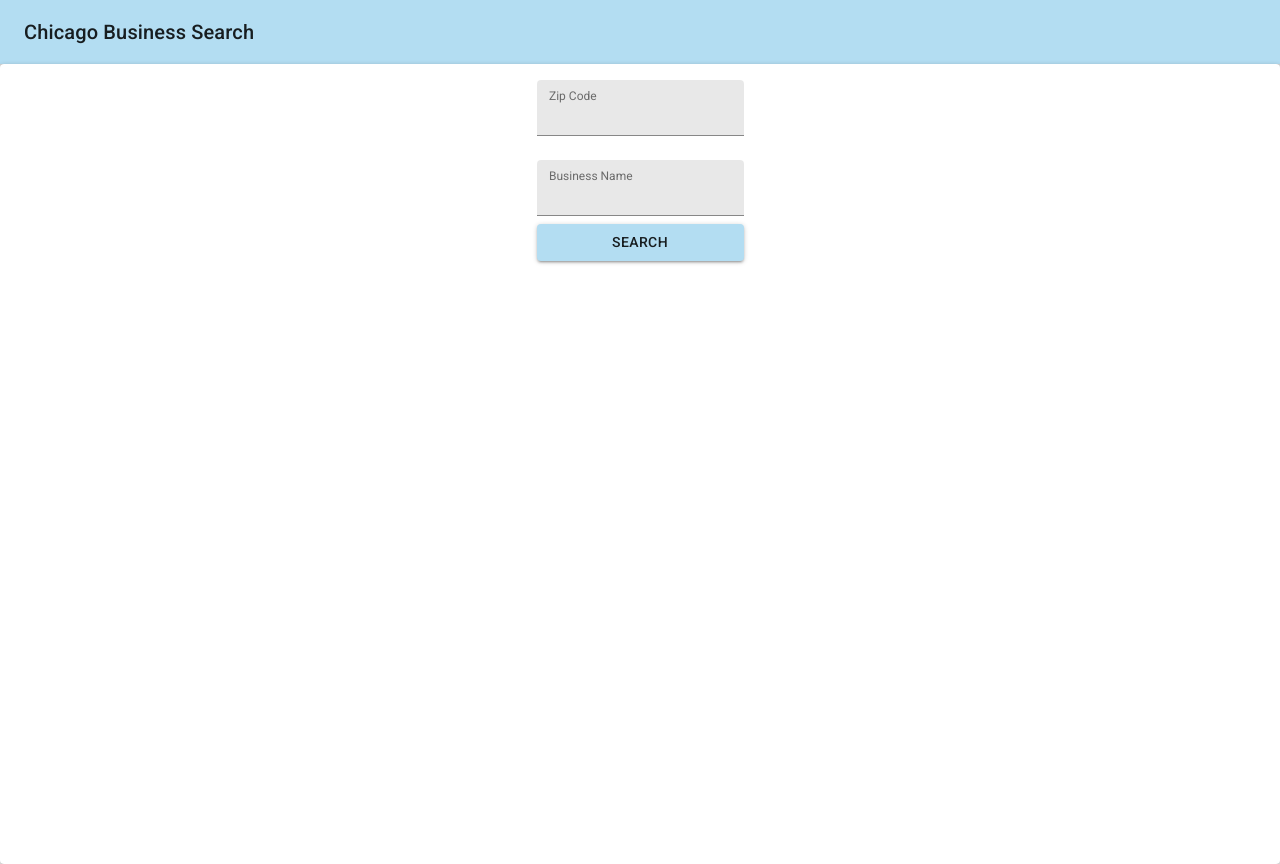
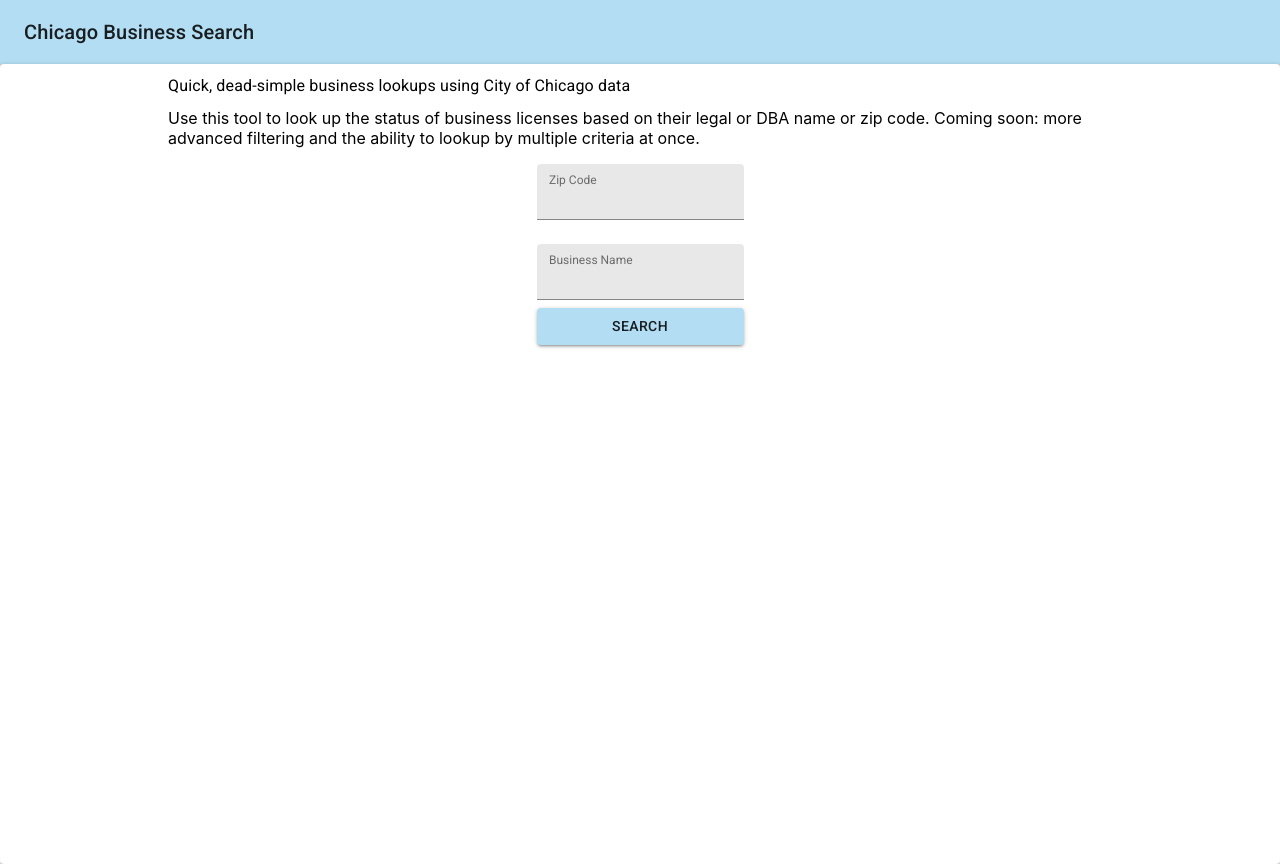
Before and after one commit to tydar/ChicagoBusinessLookups, a React (Create React App) app: page / in a window 1280 px wide. Built offline with nearby package versions, Linux system fonts and the light colour scheme.

Commit message:
add a little instruction text + styling

```diff
--- a/src/App.jsx
+++ b/src/App.jsx
@@ -11,7 +11,7 @@ import { MuiThemeProvider, withStyles } from '@material-ui/core/styles';
 import { Helmet } from 'react-helmet';
 import theme from './utils/theme';
 
-const styles = {
+const styles = (theme) => ({
   root: {
     display: 'flex',
     flexDirection: 'column',
@@ -21,11 +21,18 @@ const styles = {
     flexDirection: 'column',
     alignItems: 'center',
     minHeight: '100vh',
+    width: '75%',
+    alignSelf: 'center',
   },
   grow: {
     flexGrow: 1,
   },
-};
+  text: {
+    alignSelf: 'start',
+    marginTop: theme.spacing.unit,
+    marginLeft: theme.spacing.unit,
+  },
+});
 
 class App extends Component {
   constructor(props) {
@@ -64,9 +71,18 @@ class App extends Component {
               </Toolbar>
             </AppBar>
           </div>
-          <Paper className={classes.container}>
-            <LookupForm handleSubmit={this.handleSubmit} />
-            {submitted ? <TableComponent /> : null}
+          <Paper className={classes.root}>
+            <div className={classes.container}>
+              <Typography variant="subheading" color="inherit" className={classes.text}>
+                Quick, dead-simple business lookups using City of Chicago data
+              </Typography>
+              <Typography variant="body 2" color="inherit" className={classes.text}>
+                Use this tool to look up the status of business licenses based on their legal or DBA name or zip code. Coming soon: more advanced filtering
+                and the ability to lookup by multiple criteria at once.
+              </Typography>
+              <LookupForm handleSubmit={this.handleSubmit} />
+              {submitted ? <TableComponent /> : null}
+            </div>
           </Paper>
         </div>
       </MuiThemeProvider>
```
